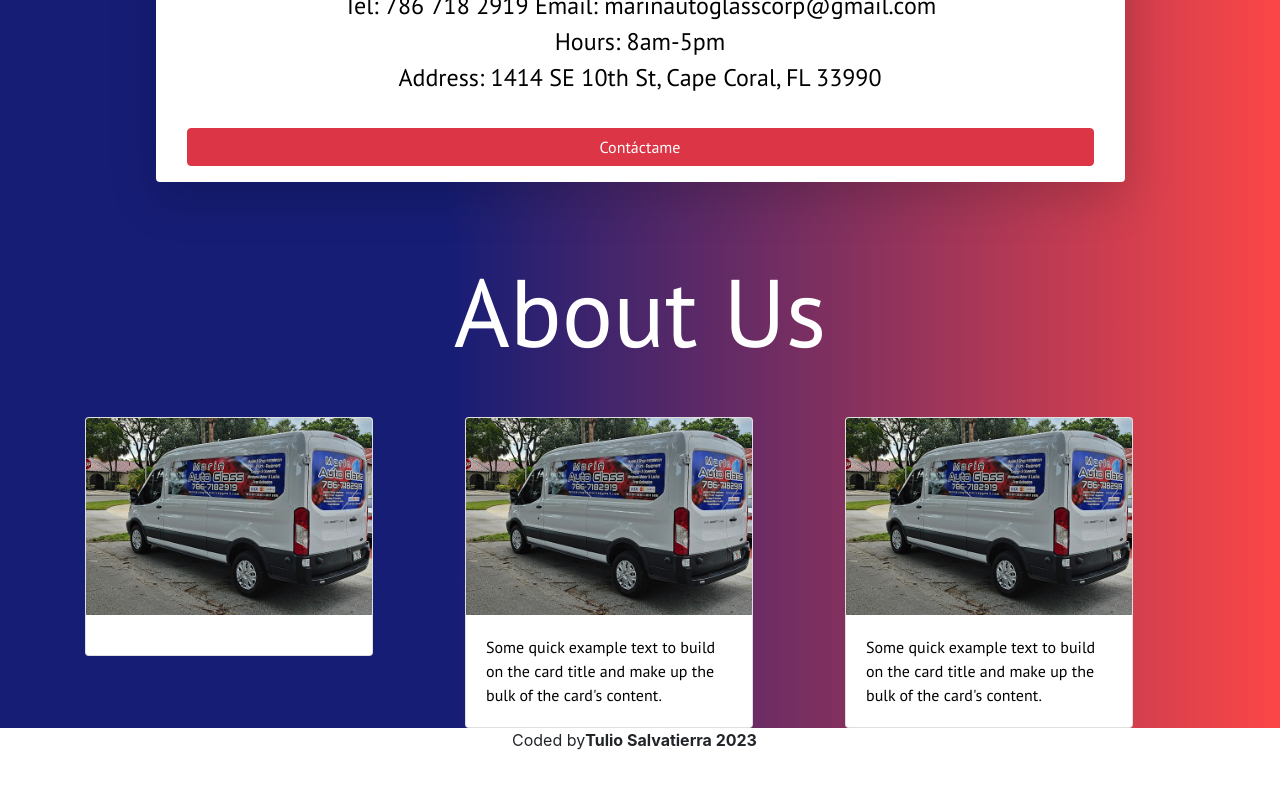
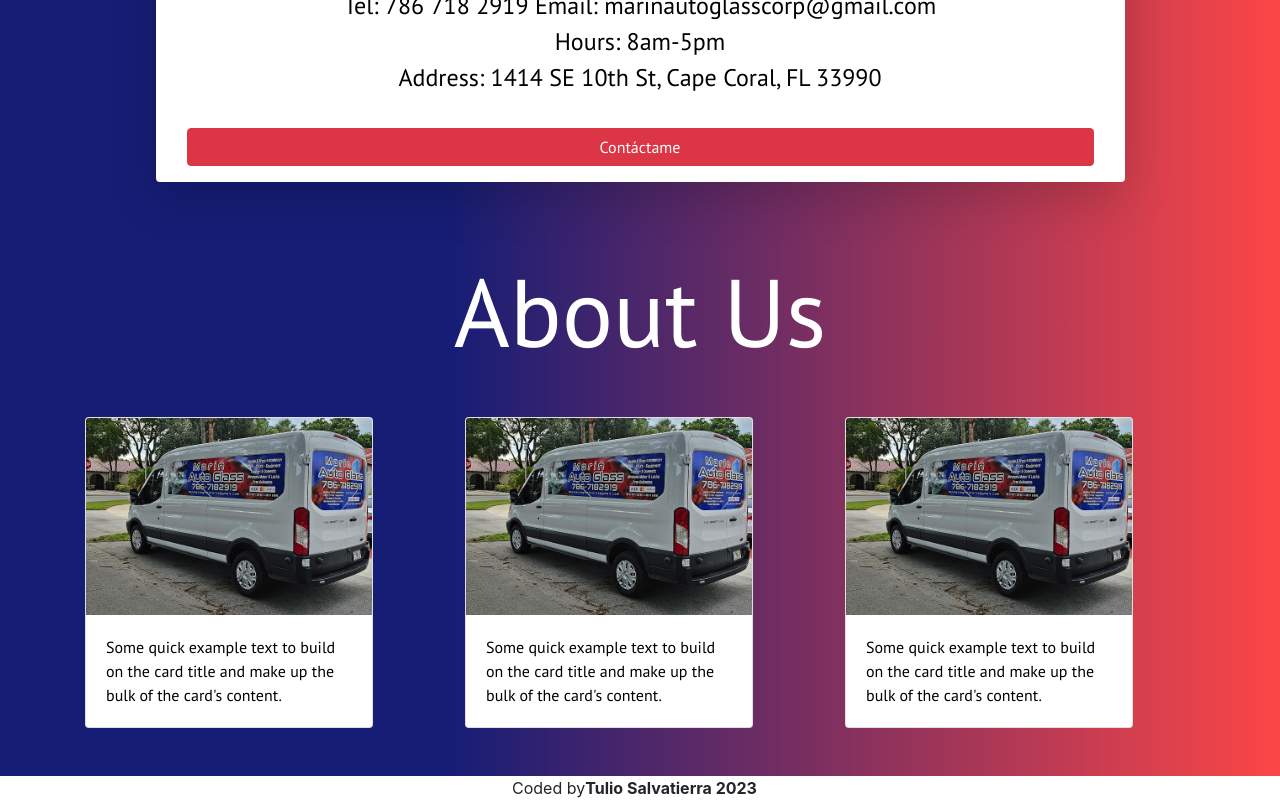
Before and after one commit to T00lio/marinautoglass, a React (Create React App) app: page / in a window 1280 px wide. Shown: the part 440-1240 px from the top of the page. Before the commit the page ends 1192 px from the top, so only its background shows below. Built offline with nearby package versions, Linux system fonts and the light colour scheme.

Commit message:
added bottom margin to card section

```diff
--- a/src/components/Hero.js
+++ b/src/components/Hero.js
@@ -32,13 +32,16 @@ function HeroSection() {
             >
               About Us
             </h1>
-            <div class="container mt-5">
+            <div class="container mt-5 mb-5">
               <div class="row">
                 <div class="col">
                   <div class="card" style={{ width: "18rem" }}>
                     <img src={marinvan} class="card-img-top" alt="..." />
                     <div class="card-body">
-                      <p class="card-text"></p>
+                      <p class="card-text">
+                        Some quick example text to build on the card title and
+                        make up the bulk of the card's content.
+                      </p>
                     </div>
                   </div>
                 </div>
```
